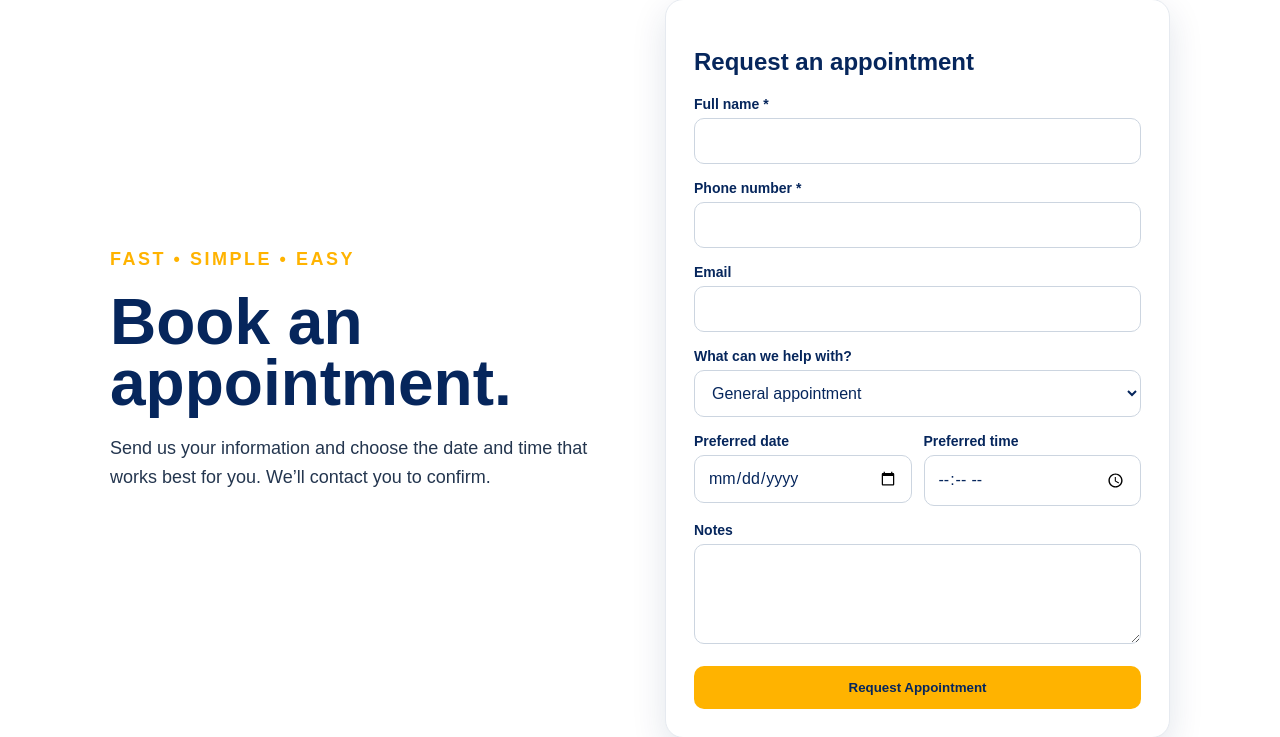
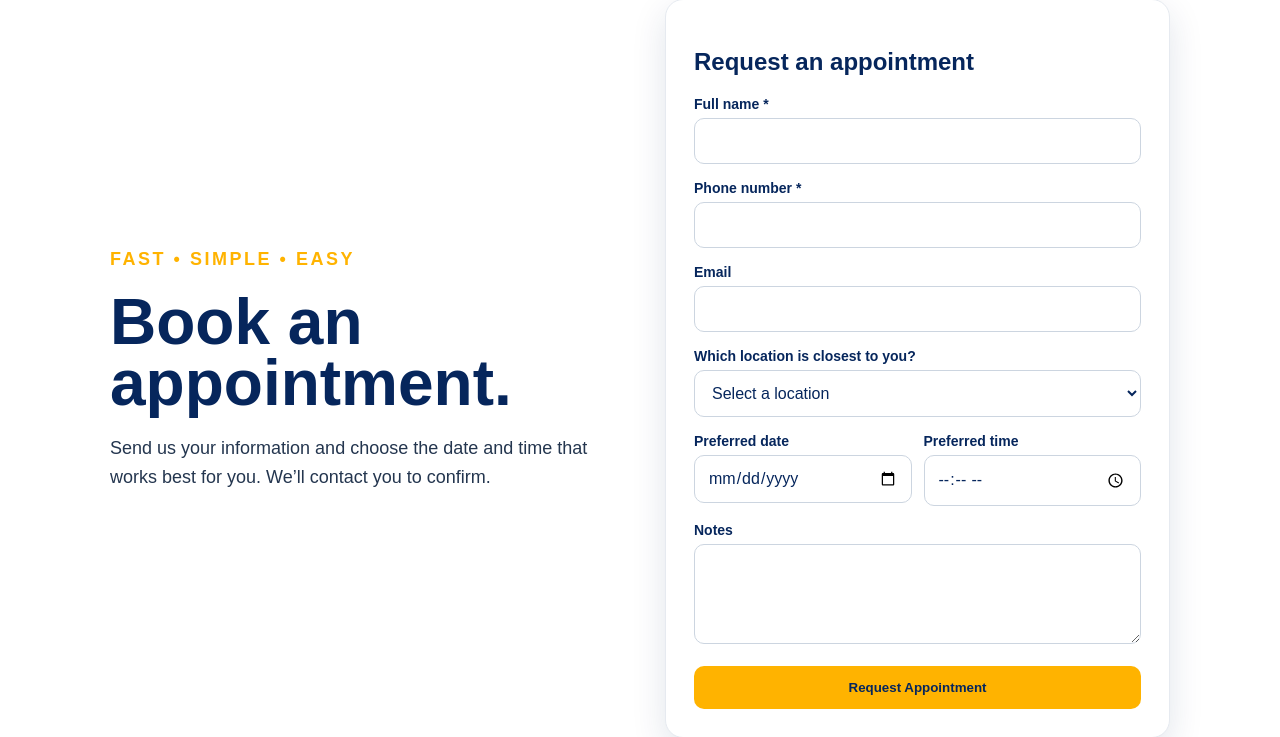
Before and after one commit to dav-thecoder/Lead-Capture, a Flask app: page / in a window 1280 px wide. Shown: the part 41-778 px from the top of the page. Run offline with Flask 3, Linux system fonts and the light colour scheme.

Commit message:
Change appointment dropdown to location selection

```diff
--- a/templates/index.html
+++ b/templates/index.html
@@ -1 +1 @@
-<!doctype html><html><head><meta charset="utf-8"><meta name="viewport" content="width=device-width,initial-scale=1"><title>Book an Appointment</title><link rel="stylesheet" href="/static/style.css"></head><body><main><section><p class="tag">FAST • SIMPLE • EASY</p><h1>Book an appointment.</h1><p>Send us your information and choose the date and time that works best for you. We’ll contact you to confirm.</p></section><form method="post"><h2>Request an appointment</h2>{% with messages=get_flashed_messages() %}{% for m in messages %}<p class="error">{{m}}</p>{% endfor %}{% endwith %}<label>Full name *</label><input name="name" required><label>Phone number *</label><input name="phone" required><label>Email</label><input name="email" type="email"><label>What can we help with?</label><select name="service"><option>General appointment</option><option>Product inquiry</option><option>Financing / payment options</option><option>Service / support</option><option>Other</option></select><div class="grid"><div><label>Preferred date</label><input name="appointment_date" type="date"></div><div><label>Preferred time</label><input name="appointment_time" type="time"></div></div><label>Notes</label><textarea name="notes" rows="4"></textarea><button>Request Appointment</button></form></main></body></html>
+<!doctype html><html><head><meta charset="utf-8"><meta name="viewport" content="width=device-width,initial-scale=1"><title>Book an Appointment</title><link rel="stylesheet" href="/static/style.css"></head><body><main><section><p class="tag">FAST • SIMPLE • EASY</p><h1>Book an appointment.</h1><p>Send us your information and choose the date and time that works best for you. We’ll contact you to confirm.</p></section><form method="post"><h2>Request an appointment</h2>{% with messages=get_flashed_messages() %}{% for m in messages %}<p class="error">{{m}}</p>{% endfor %}{% endwith %}<label>Full name *</label><input name="name" required><label>Phone number *</label><input name="phone" required><label>Email</label><input name="email" type="email"><label>Which location is closest to you?</label><select name="service"><option value="" disabled selected>Select a location</option><option>Fenton</option><option>Wentzville</option><option>St. Charles</option><option>O'Fallon</option><option>Ellisville</option></select><div class="grid"><div><label>Preferred date</label><input name="appointment_date" type="date"></div><div><label>Preferred time</label><input name="appointment_time" type="time"></div></div><label>Notes</label><textarea name="notes" rows="4"></textarea><button>Request Appointment</button></form></main></body></html>
```
